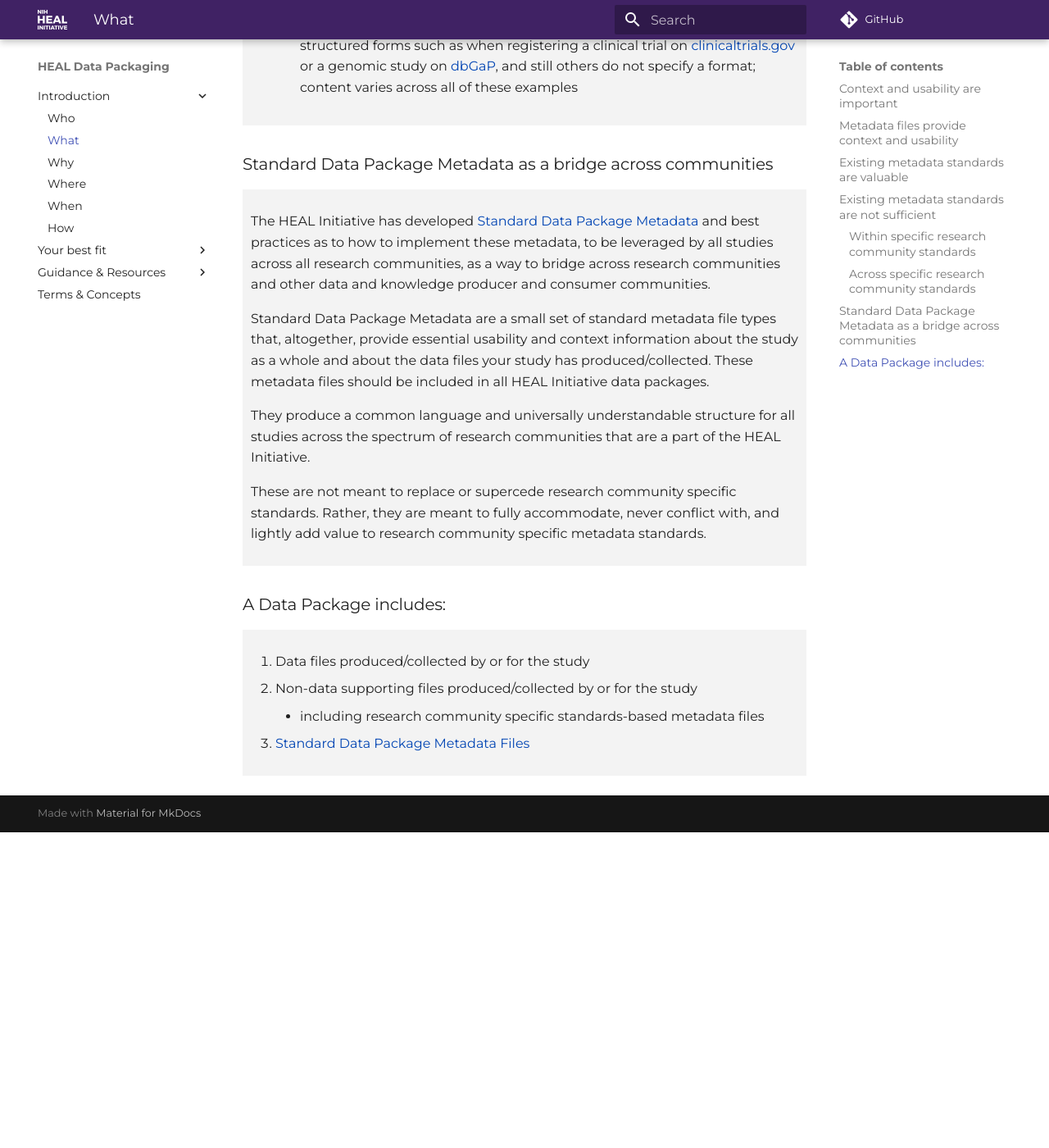
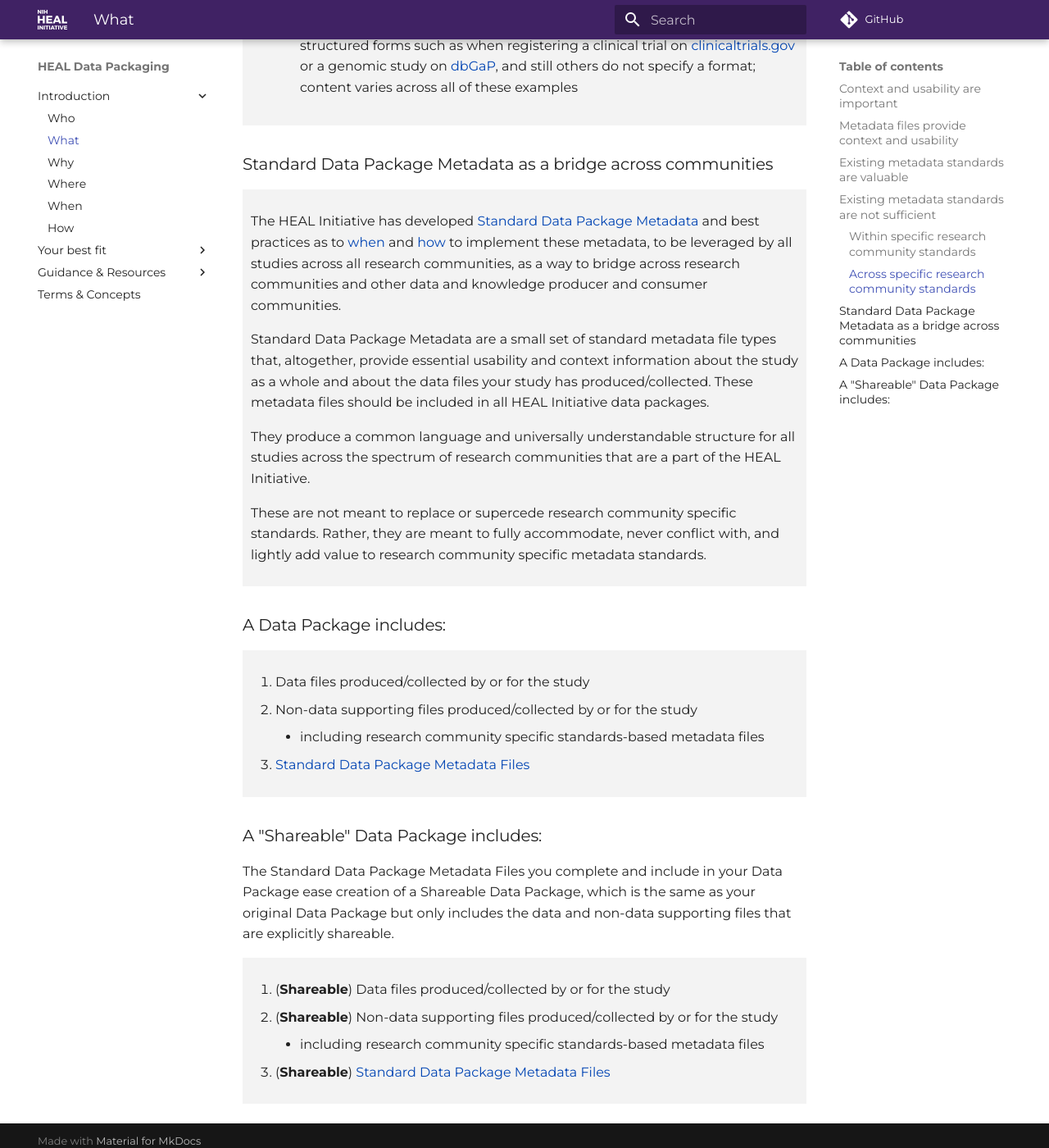
Before and after one commit to norc-heal/heal-data-pkg-guide, an MkDocs documentation site: the page built from docs/intro/what.md, in a window 1280 px wide and 1400 px high, scrolled down 2397 px. Shown: the whole window at 82% size. Built offline with MkDocs 1.6.1 and Material for MkDocs 9.7.7, drawn with Linux system fonts in a browser that asks for light colours; comment, search, counter and statistics services are not loaded; before the commit the page ends 3412 px from its top, so only the background shows below that.

Commit message:
added shareable data package to the what page

```diff
--- a/docs/intro/what.md
+++ b/docs/intro/what.md
@@ -56,7 +56,7 @@ However, especially in the context of an effort like the NIH HEAL Initiative, wh
 
 <div markdown="1" style="background-color:rgba(0, 0, 0, 0.0470588); text-align:left; vertical-align: top; padding:10px 10px; margin-bottom: 10px;">
 
-The HEAL Initiative has developed [Standard Data Package Metadata](../terms/index.md#standard-data-package-metadata-files) and best practices as to how to implement these metadata, to be leveraged by all studies across all research communities, as a way to bridge across research communities and other data and knowledge producer and consumer communities.
+The HEAL Initiative has developed [Standard Data Package Metadata](../terms/index.md#standard-data-package-metadata-files) and best practices as to [when](./when.md) and [how](./how.md) to implement these metadata, to be leveraged by all studies across all research communities, as a way to bridge across research communities and other data and knowledge producer and consumer communities.
 
 Standard Data Package Metadata are a small set of standard metadata file types that, altogether, provide essential usability and context information about the study as a whole and about the data files your study has produced/collected. These metadata files should be included in all HEAL Initiative data packages.
 
@@ -76,3 +76,16 @@ These are not meant to replace or supercede research community specific standard
 3. [Standard Data Package Metadata Files](../terms/index.md#standard-data-package-metadata-files)
 
 </div>
+
+### A "Shareable" Data Package includes:
+
+The Standard Data Package Metadata Files you complete and include in your Data Package ease creation of a Shareable Data Package, which is the same as your original Data Package but only includes the data and non-data supporting files that are explicitly shareable.
+
+<div markdown="1" style="background-color:rgba(0, 0, 0, 0.0470588); text-align:left; vertical-align: top; padding:10px 10px; margin-bottom: 10px;">
+
+1. (**Shareable**) Data files produced/collected by or for the study
+2. (**Shareable**) Non-data supporting files produced/collected by or for the study
+    * including research community specific standards-based metadata files
+3. (**Shareable**) [Standard Data Package Metadata Files](../terms/index.md#standard-data-package-metadata-files)
+
+</div>
```
